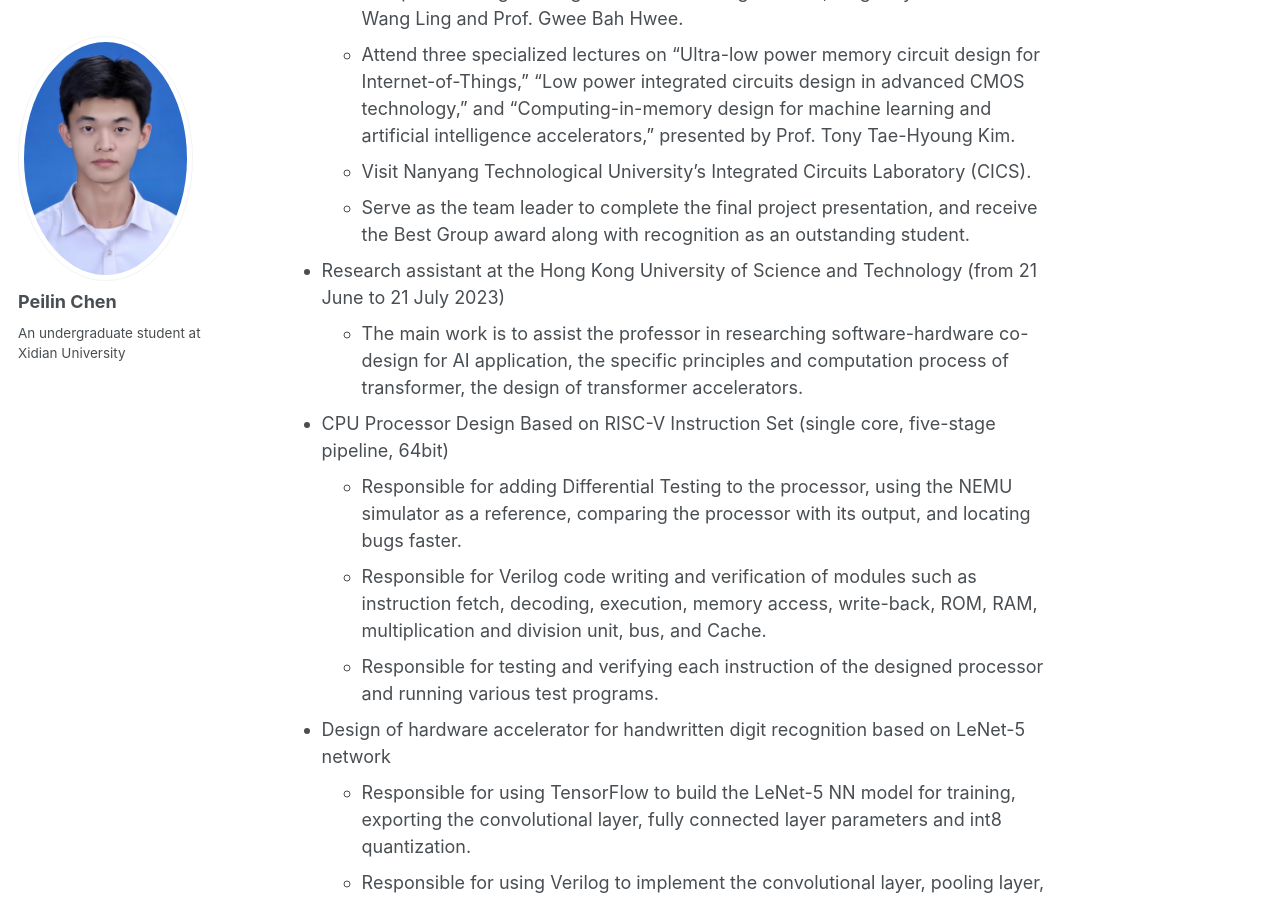
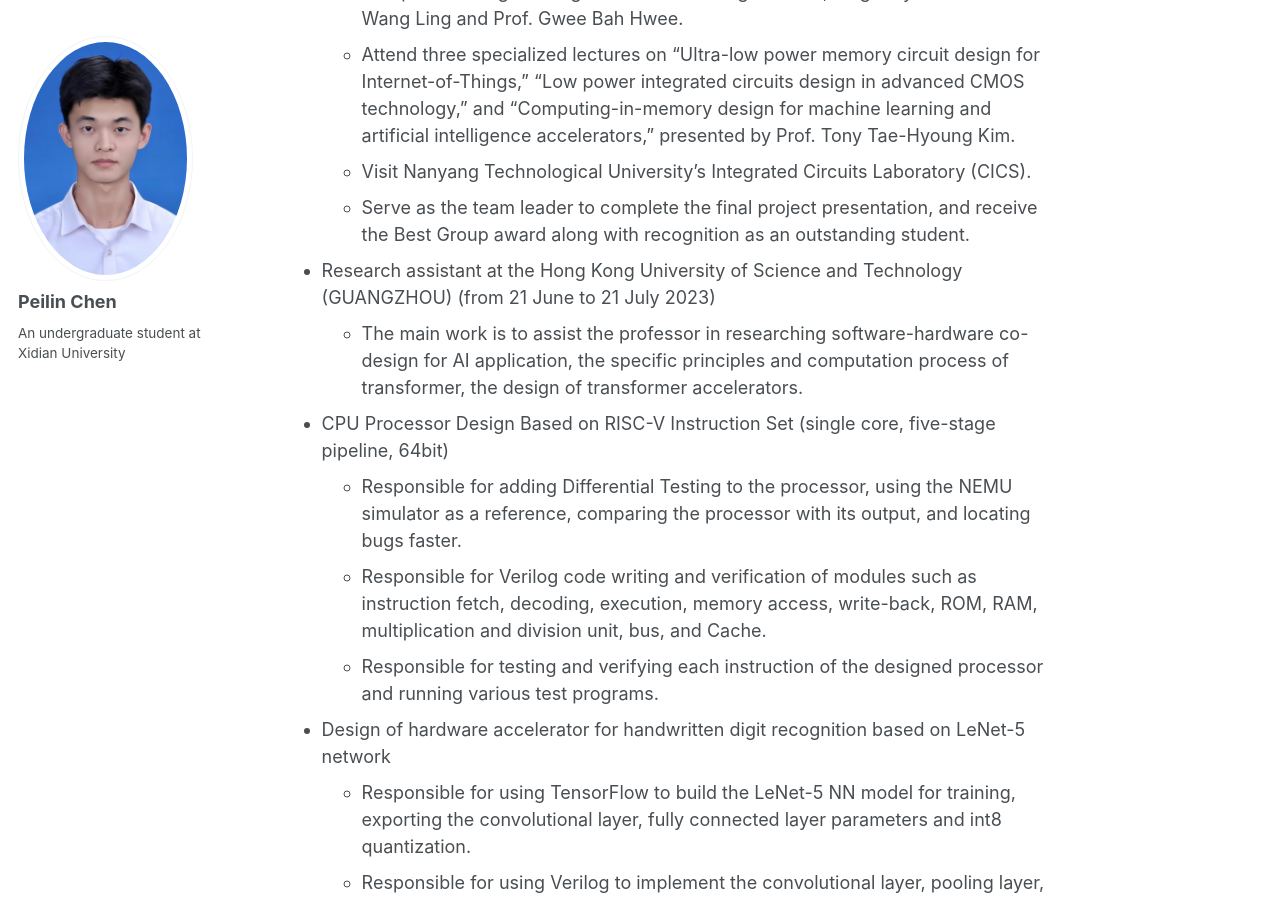
Before and after one commit to peilin-chen/peilin-chen.github.io, a Jekyll site: the page built from _pages/about.md, in a window 1280 px wide and 900 px high, scrolled down 727 px. Built offline with Jekyll 4.4.1, drawn with Linux system fonts in a browser that asks for light colours.

Commit message:
Update about.md

```diff
--- a/_pages/about.md
+++ b/_pages/about.md
@@ -24,7 +24,7 @@ Digital Integrated Circuits, AI Chip/Accelerator Based on Computing-In-Memory, R
   - Attend three specialized lectures on "Ultra-low power memory circuit design for Internet-of-Things," "Low power integrated circuits design in advanced CMOS technology," and "Computing-in-memory design for machine learning and artificial intelligence accelerators," presented by Prof. Tony Tae-Hyoung Kim.
   - Visit Nanyang Technological University's Integrated Circuits Laboratory (CICS).
   - Serve as the team leader to complete the final project presentation, and receive the Best Group award along with recognition as an outstanding student.
-* Research assistant at the Hong Kong University of Science and Technology (from 21 June to 21 July 2023)
+* Research assistant at the Hong Kong University of Science and Technology (GUANGZHOU) (from 21 June to 21 July 2023)
   - The main work is to assist the professor in researching software-hardware co-design for AI application, the specific principles and computation process of transformer, the design of transformer accelerators.
 * CPU Processor Design Based on RISC-V Instruction Set (single core, five-stage pipeline, 64bit)
   - Responsible for adding Differential Testing to the processor, using the NEMU simulator as a reference, comparing the processor with its output, and locating bugs faster.
```
